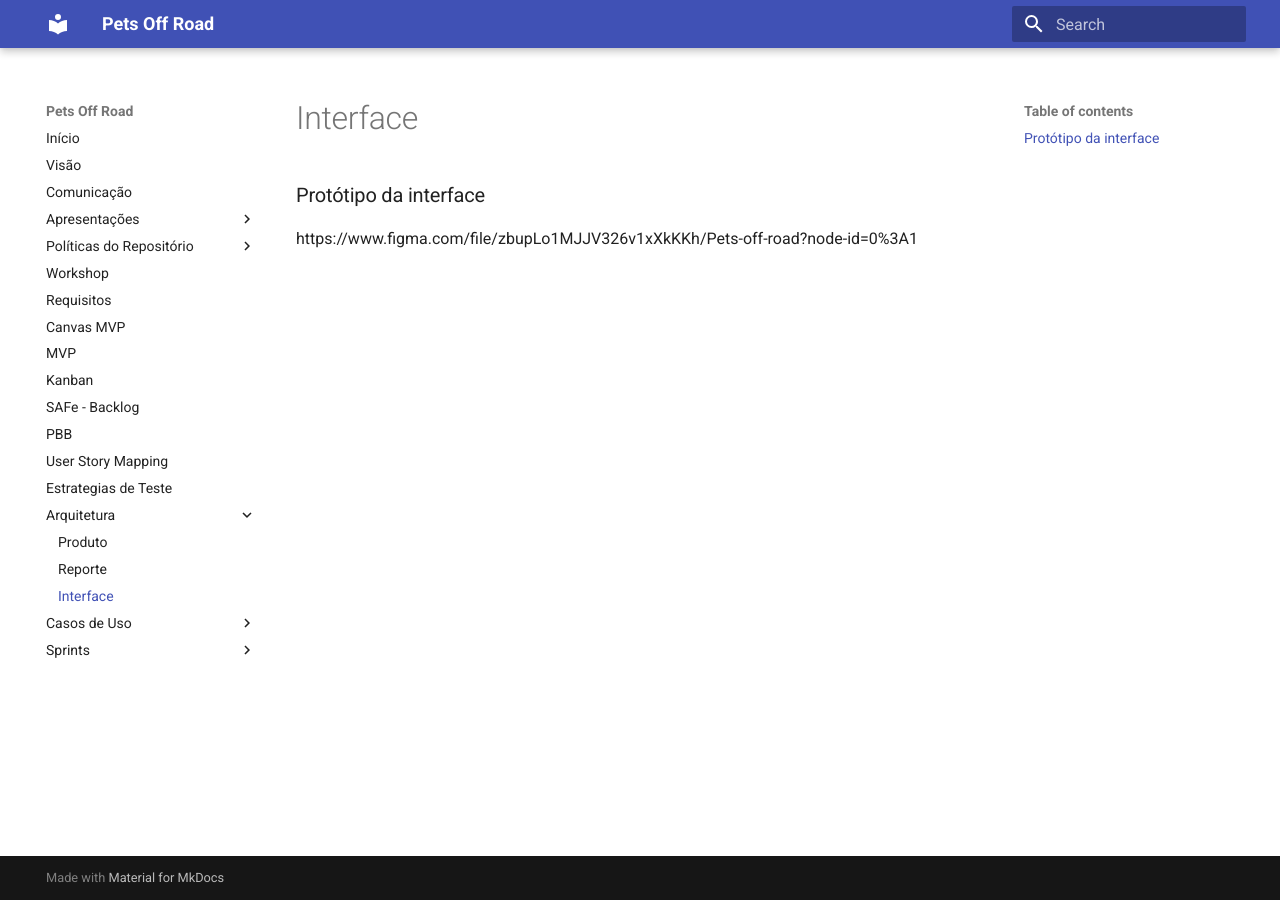
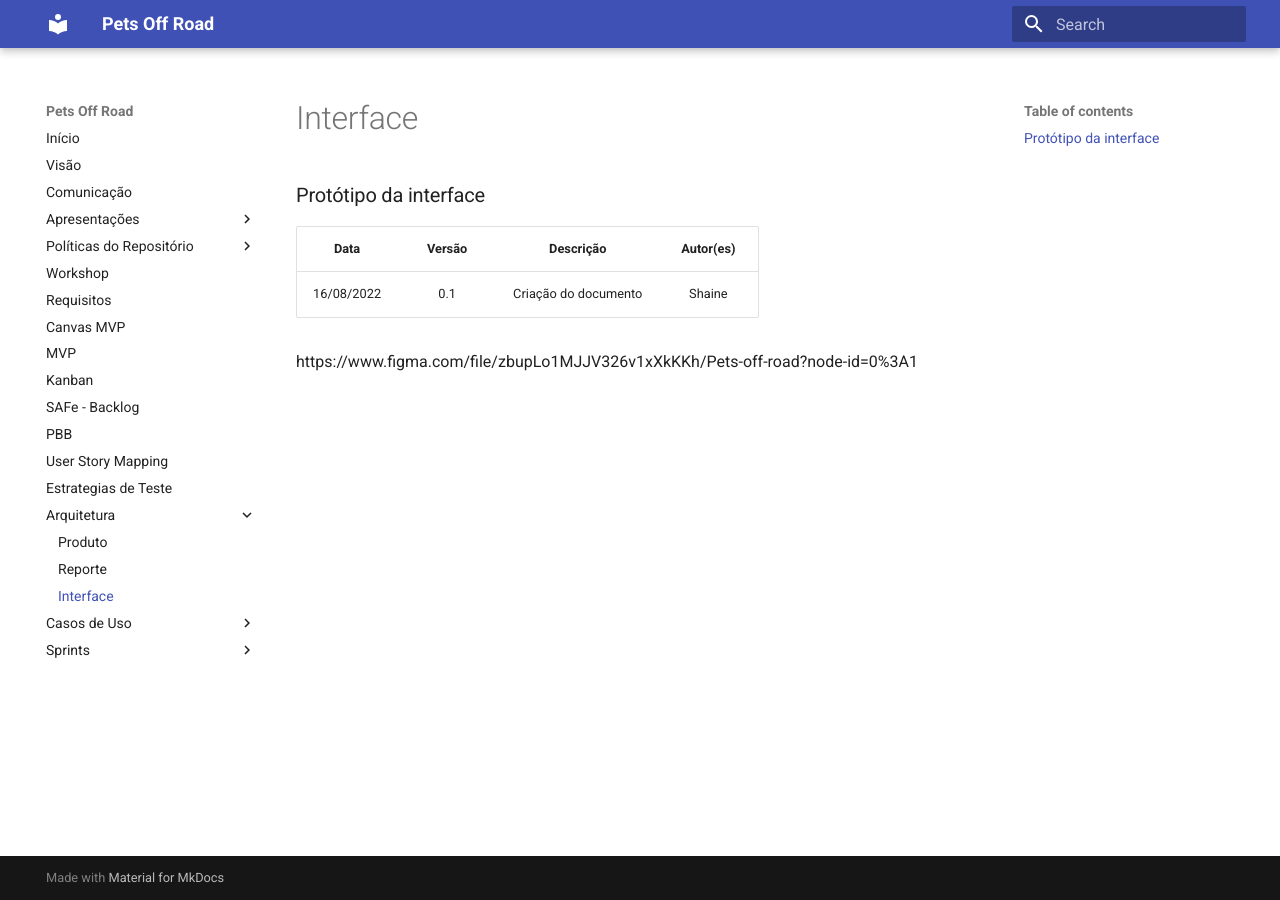
Before and after one commit to mdsreq-fga-unb/2022.1-pets-off-road, an MkDocs documentation site: the page built from docs/interface.md, in a window 1280 px wide. Built offline with MkDocs 1.6.1 and Material for MkDocs 9.7.7, drawn with Linux system fonts in a browser that asks for light colours.

```diff
--- a/docs/interface.md
+++ b/docs/interface.md
@@ -1,3 +1,7 @@
-###Protótipo da interface
+### Protótipo da interface
+
+|    Data    | Versão |      Descrição       | Autor(es) |
+| :--------: | :----: | :------------------: | :-------: |
+| 16/08/2022 |  0.1   | Criação do documento |  Shaine   |
 
 https://www.figma.com/file/zbupLo1MJJV326v1xXkKKh/Pets-off-road?node-id=0%3A1
```
